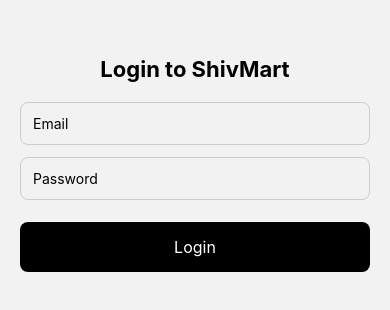
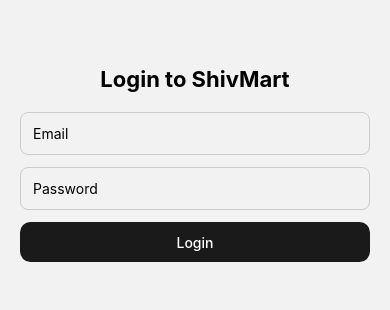
Before and after one commit to shivmartlks/mart-rn, a React Native app: screen /Cart in a window 390 px wide. Shown: the part 258-568 px from the top of the page. Built offline with nearby package versions, Linux system fonts and the light colour scheme.

Commit message:
Button Component added

```diff
--- /dev/null
+++ b/src/Theme/theme.js
@@ -0,0 +1,182 @@
+// theme.js
+
+export const radius = {
+  base: 0.65 * 16, // React Native uses px, so convert rem → px (0.65rem ≈ 10.4px)
+};
+
+// -------------------------------
+// TYPOGRAPHY
+// -------------------------------
+export const textSizes = {
+  10: 10,
+  11: 11,
+  12: 12,
+  13: 13,
+  14: 14,
+  15: 15,
+  16: 16,
+  18: 18,
+  20: 20,
+  24: 24,
+  30: 30,
+};
+
+// -------------------------------
+// COLOR SYSTEM (converted from CSS vars)
+// -------------------------------
+export const colors = {
+  // WHITE
+  white50: "#ffffff",
+  white100: "#fafbff",
+  white150: "#f7f8fa",
+  white200: "#f1f2f5",
+
+  // BLACK
+  black50: "#f5f5f5",
+  black100: "#e8e8e8",
+  black200: "#cfcfcf",
+  black300: "#a8a8a8",
+  black400: "#828282",
+  black500: "#5f5f5f",
+  black600: "#3d3d3d",
+  black700: "#262626",
+  black800: "#1a1a1a",
+  black900: "#000000",
+
+  // GRAY
+  gray50: "#f7f8fa",
+  gray100: "#f1f2f4",
+  gray200: "#e8e9ec",
+  gray300: "#d4d6da",
+  gray400: "#b7bcc5",
+  gray500: "#9ea4af",
+  gray600: "#6a6f7d",
+  gray700: "#4f5360",
+  gray800: "#2b2e36",
+  gray900: "#1b1d28",
+
+  // BLUE
+  blue50: "#eef4ff",
+  blue100: "#d9e3ff",
+  blue200: "#b3c7ff",
+  blue300: "#8eacff",
+  blue400: "#5e8cff",
+  blue500: "#2c68ff",
+  blue600: "#0a3fff", // primary
+  blue700: "#082fcc",
+  blue800: "#062397",
+  blue900: "#041a6c",
+
+  // GREEN
+  green50: "#e8f9f2",
+  green100: "#d0f2e4",
+  green200: "#a4e5cd",
+  green300: "#76d9b6",
+  green400: "#48cc9f",
+  green500: "#27c18f",
+  green600: "#1daf80", // success
+  green700: "#168964",
+  green800: "#0e6449",
+  green900: "#0a4935",
+
+  // RED
+  red50: "#fff2f2",
+  red100: "#ffdada",
+  red200: "#ffb3b3",
+  red300: "#ff8a8a",
+  red400: "#ff6c6c",
+  red500: "#ff4a4a",
+  red600: "#e73434", // error
+  red700: "#c62828",
+  red800: "#9e1f1f",
+  red900: "#741616",
+
+  // ORANGE
+  orange50: "#fff6ea",
+  orange100: "#ffe9c7",
+  orange200: "#ffd595",
+  orange300: "#ffbc61",
+  orange400: "#ffa637",
+  orange500: "#ff9d27",
+  orange600: "#e6840e",
+  orange700: "#b8650a",
+  orange800: "#8e4b07",
+  orange900: "#5f3204",
+
+  // SOFT BLUE
+  softblue50: "#f4f7ff",
+  softblue100: "#e8f0ff",
+  softblue200: "#dde8ff",
+
+  // SEMANTIC
+  primary: "#1a1a1a",
+  primaryHover: "#000000",
+  primaryLight: "#3d3d3d",
+
+  bg: "#f7f8fa",
+  card: "#ffffff",
+  border: "#e8e9ec",
+
+  textPrimary: "#1b1d28",
+  textSecondary: "#6a6f7d",
+  textMuted: "#9ea4af",
+
+  success: "#1daf80",
+  warning: "#ff9d27",
+  danger: "#e73434",
+};
+
+// -------------------------------
+// GRADIENTS (React Native format)
+// -------------------------------
+// Note: Instead of CSS gradients, React Native uses array values for LinearGradient
+// (requires expo-linear-gradient or react-native-linear-gradient)
+export const gradients = {
+  soft: ["#e8f0ff", "#ffffff"],
+
+  blue: ["#d9e3ff", "#8eacff"],
+  blueStrong: ["#5e8cff", "#0a3fff"],
+  blueInverse: ["#0a3fff", "#5e8cff"],
+
+  success: ["#a4e5cd", "#27c18f"],
+  successSoft: ["#e8f9f2", "#a4e5cd"],
+
+  warning: ["#ffd595", "#ff9d27"],
+  warningSoft: ["#fff6ea", "#ffd595"],
+
+  danger: ["#ffb3b3", "#e73434"],
+  dangerSoft: ["#fff2f2", "#ffb3b3"],
+};
+
+// -------------------------------
+// SHADOWS
+// -------------------------------
+export const shadows = {
+  card: {
+    shadowColor: "#000",
+    shadowOpacity: 0.06,
+    shadowRadius: 6,
+    elevation: 2,
+  },
+  cardHover: {
+    shadowColor: "#000",
+    shadowOpacity: 0.08,
+    shadowRadius: 12,
+    elevation: 4,
+  },
+  primary: {
+    shadowColor: "rgba(10,63,255,0.25)",
+    shadowOpacity: 1,
+    elevation: 10,
+  },
+  success: {
+    shadowColor: "rgba(29,175,128,0.25)",
+    shadowOpacity: 1,
+    elevation: 10,
+  },
+  warning: {
+    shadowColor: "rgba(255,157,39,0.25)",
+    shadowOpacity: 1,
+    elevation: 10,
+  },
+};
--- /dev/null
+++ b/src/components/Button/Button.js
@@ -0,0 +1,138 @@
+import React from "react";
+import { TouchableOpacity, Text, View, ActivityIndicator } from "react-native";
+import { colors, textSizes, radius } from "../../Theme/theme";
+
+export default function Button({
+  children,
+  size = "medium",
+  variant = "default",
+  block = false,
+  loading = false,
+  disabled = false,
+  rightIcon = null,
+  style = {},
+  textStyle = {},
+  ...props
+}) {
+  // -------------------------------
+  // SIZE
+  // -------------------------------
+  const sizeStyles = {
+    small: {
+      paddingVertical: 6,
+      minHeight: 32,
+      fontSize: textSizes[12],
+    },
+    medium: {
+      paddingVertical: 8,
+      minHeight: 40,
+      fontSize: textSizes[14],
+    },
+    large: {
+      paddingVertical: 12,
+      minHeight: 48,
+      fontSize: textSizes[16],
+    },
+  };
+
+  // -------------------------------
+  // VARIANTS
+  // -------------------------------
+  const variantStyles = {
+    default: {
+      backgroundColor: colors.black800,
+      textColor: colors.white50,
+      borderColor: "transparent",
+    },
+    secondary: {
+      backgroundColor: "transparent",
+      borderColor: colors.black800,
+      textColor: colors.black800,
+    },
+    ghost: {
+      backgroundColor: "transparent",
+      borderColor: "transparent",
+      textColor: colors.black900,
+    },
+    link: {
+      backgroundColor: "transparent",
+      borderColor: "transparent",
+      textColor: colors.blue600,
+    },
+  };
+
+  const currentSize = sizeStyles[size];
+  const currentVariant = variantStyles[variant];
+
+  // -------------------------------
+  // DISABLED STYLES
+  // -------------------------------
+  const disabledStyle = disabled
+    ? {
+        backgroundColor: colors.gray100,
+        borderColor: colors.gray200,
+        textColor: colors.gray500,
+      }
+    : {};
+
+  const bgColor =
+    disabledStyle.backgroundColor || currentVariant.backgroundColor;
+
+  const borderColor = disabledStyle.borderColor || currentVariant.borderColor;
+
+  const txtColor = disabledStyle.textColor || currentVariant.textColor;
+
+  return (
+    <TouchableOpacity
+      activeOpacity={disabled ? 1 : 0.7}
+      disabled={disabled}
+      {...props}
+      style={[
+        {
+          backgroundColor: bgColor,
+          borderColor: borderColor,
+          borderWidth: borderColor === "transparent" ? 0 : 1,
+          borderRadius: radius.base,
+          paddingHorizontal: variant === "link" ? 0 : 16,
+          width: block ? "100%" : undefined,
+          minHeight: currentSize.minHeight,
+          justifyContent: "center",
+          alignItems: "center",
+          flexDirection: "row",
+          gap: 8,
+        },
+        style,
+      ]}
+    >
+      {/* Text */}
+      {!loading && (
+        <Text
+          style={[
+            {
+              color: txtColor,
+              fontSize: currentSize.fontSize,
+              fontWeight: "500",
+            },
+            textStyle,
+          ]}
+        >
+          {children}
+        </Text>
+      )}
+
+      {/* Loader */}
+      {loading && (
+        <ActivityIndicator
+          size="small"
+          color={txtColor}
+          style={{ marginLeft: 8 }}
+        />
+      )}
+
+      {/* Right icon, only visible if not loading */}
+      {!loading && rightIcon && (
+        <View style={{ marginLeft: 4 }}>{rightIcon}</View>
+      )}
+    </TouchableOpacity>
+  );
+}
--- a/src/screens/Login.js
+++ b/src/screens/Login.js
@@ -7,19 +7,24 @@
   StyleSheet,
 } from "react-native";
 import { supabase } from "../services/supabase";
+import Button from "../components/Button/Button";
 
 export default function Login({ navigation }) {
   const [email, setEmail] = useState("");
   const [password, setPassword] = useState("");
   const [error, setError] = useState("");
+  const [loading, setLoading] = useState(false);
 
   async function handleLogin() {
     setError("");
+    setLoading(true);
 
     const { data, error } = await supabase.auth.signInWithPassword({
       email,
       password,
     });
+
+    setLoading(false);
 
     if (error) {
       setError(error.message);
@@ -27,6 +32,7 @@
     }
 
     if (data?.user) {
+      // On successful login, we replace the auth flow with the main app flow.
       navigation.replace("UserDashboard");
     }
   }
@@ -47,16 +53,15 @@
       <TextInput
         style={styles.input}
         placeholder="Password"
-        secureTextEntry={false}
+        secureTextEntry={true}
         value={password}
         onChangeText={setPassword}
       />
 
       {error ? <Text style={styles.error}>{error}</Text> : null}
-
-      <TouchableOpacity style={styles.button} onPress={handleLogin}>
-        <Text style={styles.buttonText}>Login</Text>
-      </TouchableOpacity>
+      <Button block onPress={handleLogin} loading={loading} disabled={loading}>
+        Login
+      </Button>
     </View>
   );
 }
@@ -80,17 +85,6 @@
     borderRadius: 8,
     marginBottom: 12,
   },
-  button: {
-    backgroundColor: "black",
-    padding: 15,
-    marginTop: 10,
-    borderRadius: 8,
-  },
-  buttonText: {
-    color: "white",
-    fontSize: 16,
-    textAlign: "center",
-  },
   error: {
     color: "red",
     marginBottom: 10,
--- a/src/screens/shared/Profile.js
+++ b/src/screens/shared/Profile.js
@@ -11,6 +11,7 @@
 import { supabase } from "../../services/supabase";
 import { getProfile } from "../../services/profileService";
 import { useNavigation } from "@react-navigation/native";
+import Button from "../../components/Button/Button";
 
 export default function Profile() {
   const navigation = useNavigation();
@@ -49,24 +50,19 @@
   return (
     <ScrollView style={styles.container}>
       {/* Dropdown Menu */}
-      <View style={styles.menuBox}>
-        <Pressable
+      <View style={styles.contentWrapper}>
+        <Button
+          variant="ghost"
           onPress={() => navigation.navigate("EditProfile")}
-          style={styles.menuItem}
         >
-          <Text style={styles.menuText}>Edit Profile</Text>
-        </Pressable>
-
-        <Pressable
-          onPress={() => navigation.navigate("Orders")}
-          style={styles.menuItem}
-        >
-          <Text style={styles.menuText}>Orders</Text>
-        </Pressable>
-
-        <Pressable onPress={handleLogout} style={styles.logoutItem}>
-          <Text style={styles.logoutText}>Logout</Text>
-        </Pressable>
+          Edit Profile
+        </Button>
+        <Button variant="ghost" onPress={() => navigation.navigate("Orders")}>
+          Orders
+        </Button>
+        <Button variant="ghost" onPress={handleLogout}>
+          Logout
+        </Button>
       </View>
 
       {/* Profile Content */}
@@ -96,25 +92,25 @@
         </View>
 
         {/* Buttons */}
-        <Pressable
-          style={styles.primaryButton}
+        <Button
+          block
           onPress={() => navigation.navigate("EditProfile")}
+          style={{ marginBottom: 12 }}
         >
-          <Text style={styles.primaryButtonText}>Edit Profile</Text>
-        </Pressable>
+          Edit Profile
+        </Button>
 
-        <Pressable
-          style={styles.secondaryButton}
+        <Button
+          block
+          variant="secondary"
           onPress={() => navigation.navigate("ManageAddresses")}
         >
-          <Text style={styles.secondaryButtonText}>Manage Addresses</Text>
-        </Pressable>
+          Manage Addresses
+        </Button>
       </View>
     </ScrollView>
   );
 }
-
-
 
 // 🎨 STYLES ------------------------------
 const styles = StyleSheet.create({
@@ -127,36 +123,6 @@
     justifyContent: "center",
     alignItems: "center",
     paddingTop: 100,
-  },
-
-  menuBox: {
-    marginTop: 10,
-    marginHorizontal: 16,
-    backgroundColor: "#FFF",
-    borderRadius: 16,
-    borderWidth: 1,
-    borderColor: "#DDD",
-    overflow: "hidden",
-  },
-
-  menuItem: {
-    paddingVertical: 12,
-    paddingHorizontal: 16,
-  },
-  menuText: {
-    color: "#222",
-    fontSize: 16,
-  },
-
-  logoutItem: {
-    paddingVertical: 12,
-    paddingHorizontal: 16,
-    backgroundColor: "#FFF5F5",
-  },
-  logoutText: {
-    color: "#D32F2F",
-    fontSize: 16,
-    fontWeight: "600",
   },
 
   contentWrapper: {
@@ -188,30 +154,4 @@
     color: "#777",
     fontWeight: "600",
   },
-
-  primaryButton: {
-    backgroundColor: "#000",
-    padding: 14,
-    borderRadius: 12,
-    alignItems: "center",
-    marginBottom: 12,
-  },
-  primaryButtonText: {
-    color: "#FFF",
-    fontSize: 16,
-    fontWeight: "600",
-  },
-
-  secondaryButton: {
-    borderWidth: 1,
-    borderColor: "#CCC",
-    padding: 14,
-    borderRadius: 12,
-    alignItems: "center",
-  },
-  secondaryButtonText: {
-    color: "#444",
-    fontSize: 16,
-    fontWeight: "600",
-  },
 });
--- a/src/screens/user/Cart.js
+++ b/src/screens/user/Cart.js
@@ -11,6 +11,7 @@
 import { supabase } from "../../services/supabase";
 import { useNavigation } from "@react-navigation/native";
 import { useAuth } from "../../contexts/AuthContext";
+import Button from "../../components/Button/Button";
 
 export default function Cart() {
   const navigation = useNavigation();
@@ -73,7 +74,10 @@
     }
 
     // TODO: convert your placeOrder API into RN version
-    Alert.alert("Order Placed! 🎉", "Your order has been successfully created.");
+    Alert.alert(
+      "Order Placed! 🎉",
+      "Your order has been successfully created."
+    );
 
     navigation.navigate("Orders");
   }
@@ -82,20 +86,13 @@
     return (
       <View style={styles.emptyContainer}>
         <Text style={styles.emptyText}>Your cart is empty.</Text>
-
-        <Pressable
-          onPress={() => navigation.navigate("Shop")}
-          style={styles.primaryButton}
-        >
-          <Text style={styles.primaryButtonText}>Browse Categories</Text>
-        </Pressable>
+        <Button onPress={() => navigation.navigate("Shop")}>
+          Browse Categories
+        </Button>
       </View>
     );
 
-  if (loading)
-    return (
-      <Text style={{ padding: 20 }}>Loading...</Text>
-    );
+  if (loading) return <Text style={{ padding: 20 }}>Loading...</Text>;
 
   return (
     <ScrollView style={styles.container}>
@@ -103,24 +100,21 @@
       <Text style={styles.sectionTitle}>Delivery Address</Text>
 
       {!defaultAddress ? (
-        <Pressable
-          onPress={() => navigation.navigate("AddAddress")}
-          style={styles.primaryButton}
-        >
-          <Text style={styles.primaryButtonText}>+ Add Address</Text>
-        </Pressable>
+        <Button onPress={() => navigation.navigate("AddAddress")}>
+          + Add Address
+        </Button>
       ) : (
         <View style={styles.addressBox}>
           <Text style={styles.addressLabel}>{defaultAddress.label}</Text>
           <Text style={styles.addressLine}>{defaultAddress.address_line}</Text>
           <Text style={styles.phone}>📞 {defaultAddress.phone}</Text>
 
-          <Pressable
+          <Button
+            variant="secondary"
             onPress={() => navigation.navigate("ManageAddresses")}
-            style={styles.secondaryButton}
           >
-            <Text style={styles.secondaryText}>Change Address</Text>
-          </Pressable>
+            Change Address
+          </Button>
         </View>
       )}
 
@@ -141,9 +135,7 @@
             </Text>
           </View>
 
-          <Text style={styles.itemTotal}>
-            ₹{i.products.price * i.quantity}
-          </Text>
+          <Text style={styles.itemTotal}>₹{i.products.price * i.quantity}</Text>
         </View>
       ))}
 
@@ -154,33 +146,35 @@
         <Text style={styles.paymentTitle}>Payment Method</Text>
 
         {/* COD */}
-        <Pressable
-          style={styles.radioRow}
-          onPress={() => setPayment("cod")}
-        >
-          <View style={[styles.radioCircle, payment === "cod" && styles.radioActive]} />
+        <Pressable style={styles.radioRow} onPress={() => setPayment("cod")}>
+          <View
+            style={[
+              styles.radioCircle,
+              payment === "cod" && styles.radioActive,
+            ]}
+          />
           <Text style={styles.paymentOption}>Cash on Delivery</Text>
         </Pressable>
 
         {/* Online */}
-        <Pressable
-          style={styles.radioRow}
-          onPress={() => setPayment("online")}
-        >
-          <View style={[styles.radioCircle, payment === "online" && styles.radioActive]} />
+        <Pressable style={styles.radioRow} onPress={() => setPayment("online")}>
+          <View
+            style={[
+              styles.radioCircle,
+              payment === "online" && styles.radioActive,
+            ]}
+          />
           <Text style={styles.paymentOption}>Online Payment</Text>
         </Pressable>
       </View>
 
       {/* Checkout Button */}
-      <Pressable onPress={handleOrder} style={styles.checkoutButton}>
-        <Text style={styles.checkoutText}>Place Order</Text>
-      </Pressable>
+      <Button block onPress={handleOrder} style={{ marginBottom: 40 }}>
+        Place Order
+      </Button>
     </ScrollView>
   );
 }
-
-
 
 // ============================
 // 🔥 STYLES
@@ -219,18 +213,6 @@
 
   phone: {
     color: "#888",
-  },
-
-  secondaryButton: {
-    marginTop: 10,
-    padding: 10,
-    backgroundColor: "#EFEFEF",
-    borderRadius: 10,
-    alignItems: "center",
-  },
-  secondaryText: {
-    color: "#333",
-    fontWeight: "500",
   },
 
   cartItem: {
@@ -308,20 +290,6 @@
     borderColor: "#000",
   },
 
-  checkoutButton: {
-    backgroundColor: "#000",
-    padding: 16,
-    borderRadius: 14,
-    alignItems: "center",
-    marginBottom: 40,
-  },
-
-  checkoutText: {
-    color: "#FFF",
-    fontSize: 16,
-    fontWeight: "600",
-  },
-
   emptyContainer: {
     padding: 32,
     alignItems: "center",
@@ -331,16 +299,4 @@
     fontSize: 18,
     marginBottom: 12,
   },
-
-  primaryButton: {
-    backgroundColor: "#000",
-    paddingVertical: 14,
-    paddingHorizontal: 24,
-    borderRadius: 12,
-  },
-
-  primaryButtonText: {
-    color: "#FFF",
-    fontSize: 16,
-  },
 });
--- a/src/screens/user/ProductView.js
+++ b/src/screens/user/ProductView.js
@@ -18,6 +18,7 @@
 } from "../../services/cartService";
 import { IMAGES } from "../../const/imageConst";
 import { useAuth } from "../../contexts/AuthContext";
+import Button from "../../components/Button/Button";
 
 export default function ProductView() {
   const navigation = useNavigation();
@@ -243,12 +244,12 @@
 
       {/* Floating Cart Button */}
       {cartCount > 0 && (
-        <Pressable
+        <Button
           onPress={() => navigation.navigate("Cart")}
           style={styles.cartButton}
         >
-          <Text style={styles.cartBtnText}>{cartCount} items</Text>
-        </Pressable>
+          {`${cartCount} items in Cart`}
+        </Button>
       )}
     </View>
   );
@@ -418,10 +419,4 @@
     borderRadius: 25,
     elevation: 5,
   },
-
-  cartBtnText: {
-    color: "#FFF",
-    fontSize: 16,
-    fontWeight: "600",
-  },
 });
```
